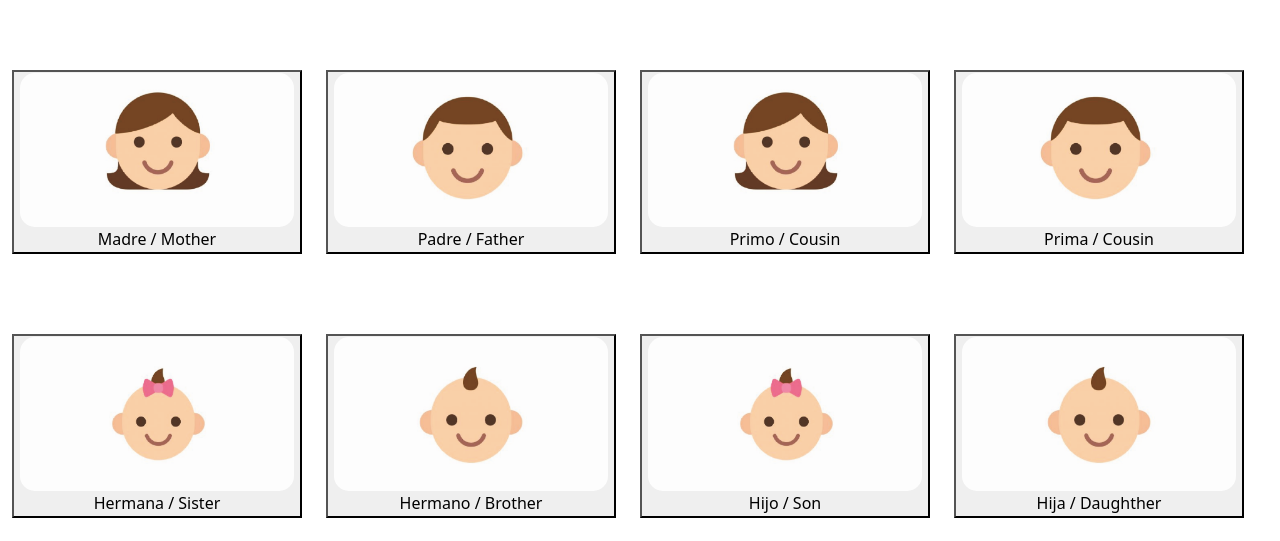
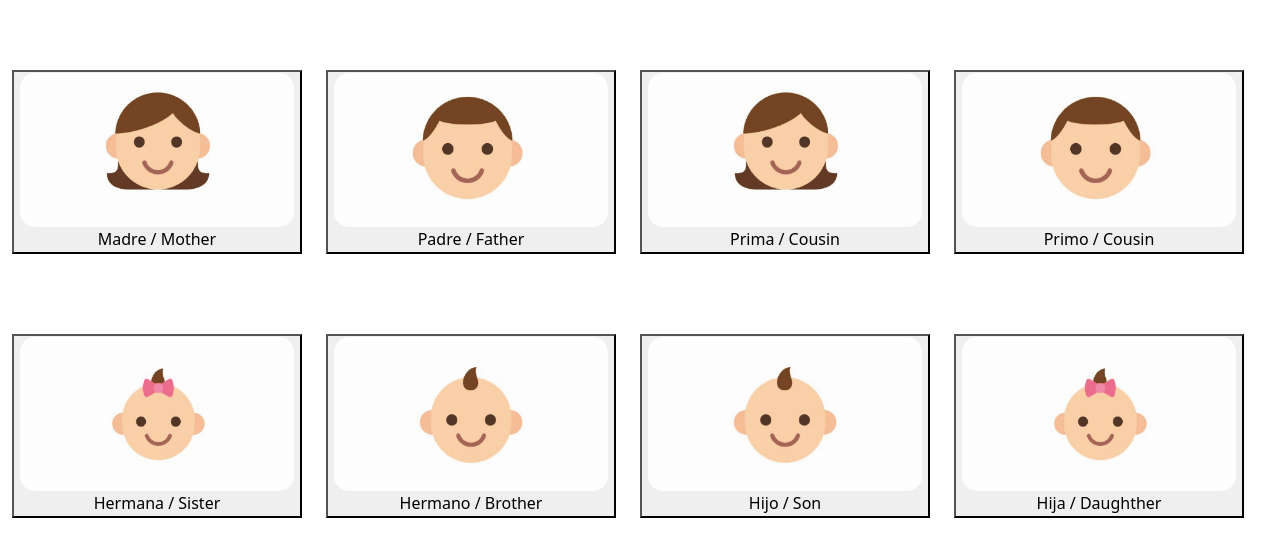
Before and after one commit to mcastillo1802/NAIv2, a plain HTML site: page Familia.html in a window 1280 px wide. Shown: the part 564-1105 px from the top of the page. Drawn offline with Linux system fonts and the light colour scheme.

Commit message:
Update Familia.html

```diff
--- a/Familia.html
+++ b/Familia.html
@@ -127,7 +127,7 @@ https://templatemo.com/tm-556-catalog-z
 	          <div class="col-xl-3 col-lg-4 col-md-6 col-sm-6 col-12 mb-5">
 
 			  	<figure class="effect-ming">
-                    <button onclick="smother.play();"><img src="img/f_madre.png" alt="Image" class="img-fluid">Primo / Cousin</button>
+                    <button onclick="smother.play();"><img src="img/f_madre.png" alt="Image" class="img-fluid">Prima / Cousin</button>
        	   		</figure>
 
           </div>
@@ -136,7 +136,7 @@ https://templatemo.com/tm-556-catalog-z
           <div class="col-xl-3 col-lg-4 col-md-6 col-sm-6 col-12 mb-5">
 
 			    <figure class="effect-ming">
-                    <button onclick="sfather.play();"><img src="img/f_padre.png" alt="Image" class="img-fluid">Prima / Cousin</button>
+                    <button onclick="sfather.play();"><img src="img/f_padre.png" alt="Image" class="img-fluid">Primo / Cousin</button>
 				</figure>
           </div>
 
@@ -167,7 +167,7 @@ https://templatemo.com/tm-556-catalog-z
 	          <div class="col-xl-3 col-lg-4 col-md-6 col-sm-6 col-12 mb-5">
 
 			  	<figure class="effect-ming">
-                    <button onclick="ssister.play();"><img src="img/f_hermana.png" alt="Image" class="img-fluid">Hijo / Son</button>
+                    <button onclick="ssister.play();"><img src="img/f_hermano.png" alt="Image" class="img-fluid">Hijo / Son</button>
        	   		</figure>
 
           </div>
@@ -176,7 +176,7 @@ https://templatemo.com/tm-556-catalog-z
           <div class="col-xl-3 col-lg-4 col-md-6 col-sm-6 col-12 mb-5">
 
 			    <figure class="effect-ming">
-                    <button onclick="sbrother.play();"><img src="img/f_hermano.png" alt="Image" class="img-fluid">Hija / Daughther</button>
+                    <button onclick="sbrother.play();"><img src="img/f_hermana.png" alt="Image" class="img-fluid">Hija / Daughther</button>
 				</figure>
           </div>
 
```
